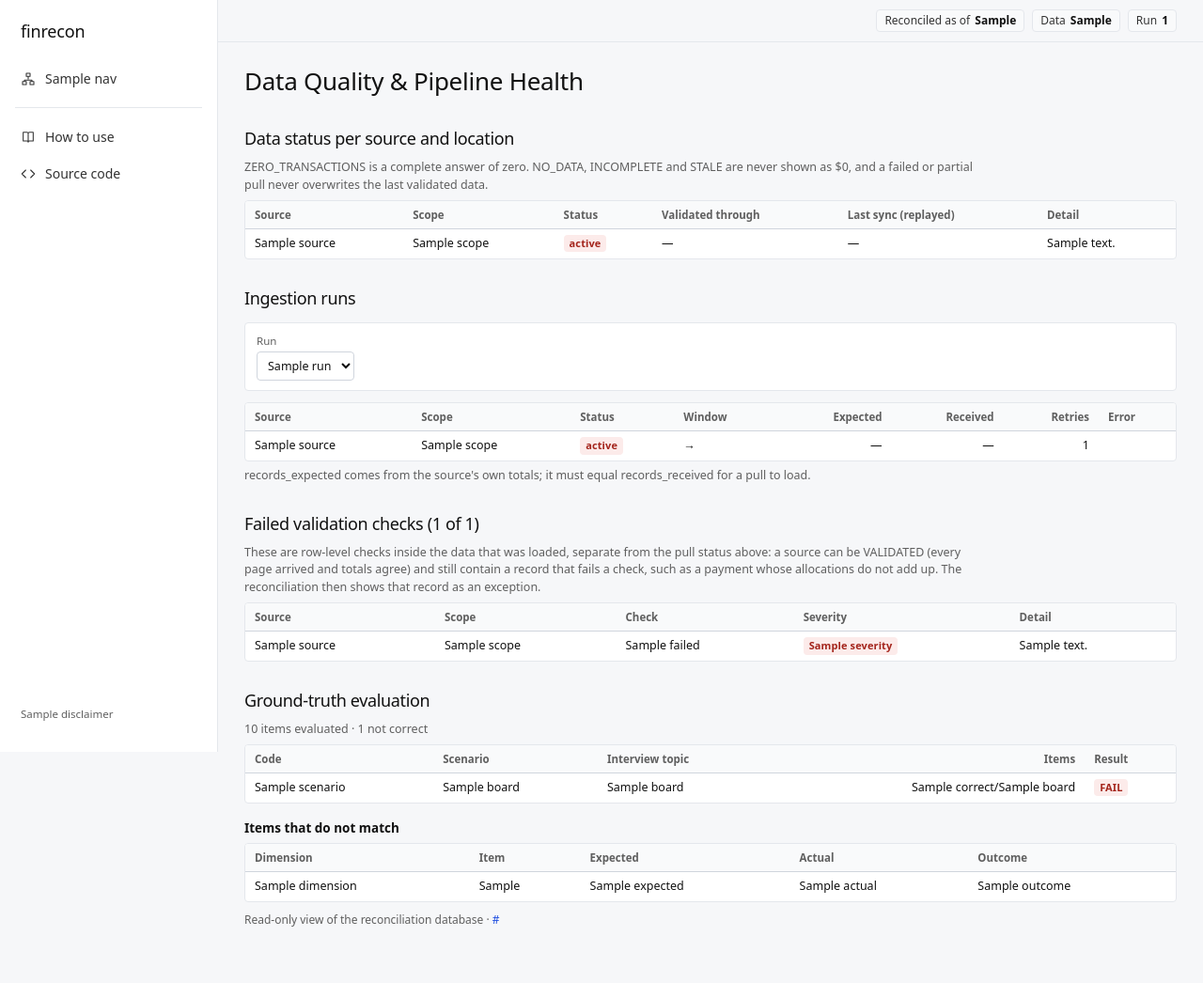
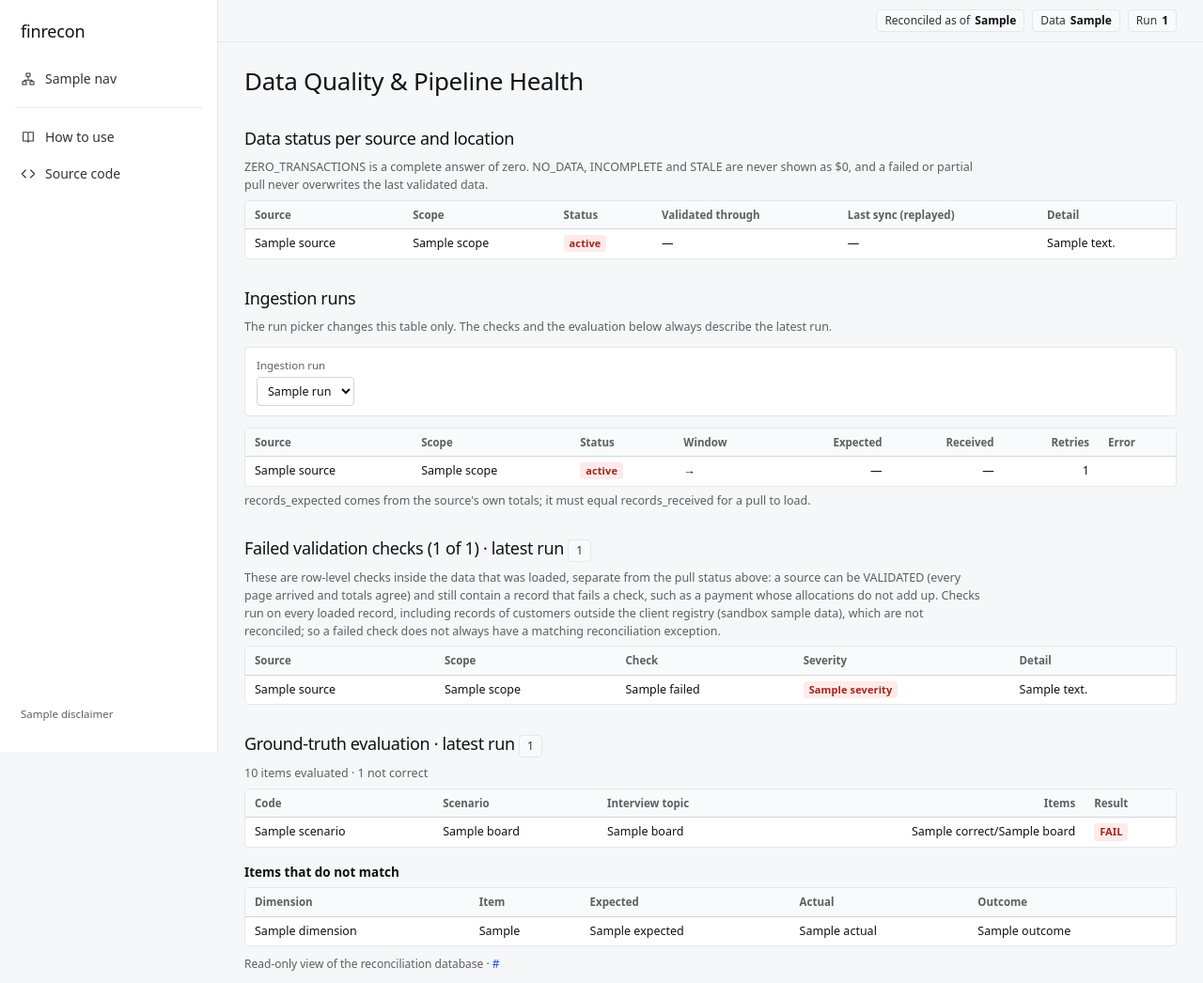
Before and after one commit to jjeong4335/finrecon, a Django app: template webapp/templates/webapp/data_quality.html in a window 1280 px wide. Shown: the top 1046 px of the page at 94% size. Before the commit the page ends 986 px from the top, so only its background shows below. Run offline with Django 5.2, Linux system fonts and the light colour scheme; the template is opened without the code that fills it: most values are stand-ins (such as "Sample title", 1, 10 or a date in 2020); some web fonts are replaced.

Commit message:
Data quality: accurate note on checks vs exceptions, label which run each table describes

```diff
--- a/webapp/templates/webapp/data_quality.html
+++ b/webapp/templates/webapp/data_quality.html
@@ -8,17 +8,18 @@
 {% for d in status %}<tr><td>{{ d.source }}</td><td class="nw">{{ d.scope }}</td><td><span class="pill {{ d.status|pill }}">{{ d.status }}</span></td><td class="nw">{{ d.validated_through|default:"—" }}</td><td class="nw">{{ d.last_successful_sync|default:"—" }}</td><td>{{ d.detail }}</td></tr>{% endfor %}</table></div>
 
 <h2>Ingestion runs</h2>
-<form class="filters" method="get"><label>Run<select name="run" onchange="this.form.submit()">{% for r in runs %}<option{% if r == picked %} selected{% endif %}>{{ r }}</option>{% endfor %}</select></label><noscript><button>Show</button></noscript></form>
+<p class="sub">The run picker changes this table only. The checks and the evaluation below always describe the latest run.</p>
+<form class="filters" method="get"><label>Ingestion run<select name="run" onchange="this.form.submit()">{% for r in runs %}<option{% if r == picked %} selected{% endif %}>{{ r }}</option>{% endfor %}</select></label><noscript><button>Show</button></noscript></form>
 <div class="wrap" style="margin-top:10px"><table><tr><th>Source</th><th>Scope</th><th>Status</th><th>Window</th><th class="n">Expected</th><th class="n">Received</th><th class="n">Retries</th><th>Error</th></tr>
 {% for h in history %}<tr><td>{{ h.source }}</td><td class="nw">{{ h.scope }}</td><td><span class="pill {{ h.status|pill }}">{{ h.status }}</span></td><td class="nw">{{ h.window_start|default:"" }} → {{ h.window_end|default:"" }}</td><td class="n">{{ h.records_expected|default:"—" }}</td><td class="n">{{ h.records_received|default:"—" }}</td><td class="n">{{ h.retry_count }}</td><td>{{ h.error_details|default:"" }}</td></tr>{% endfor %}</table></div>
 <p class="sub">records_expected comes from the source's own totals; it must equal records_received for a pull to load.</p>
 
-<h2>Failed validation checks ({{ failed|length }} of {{ findings|length }})</h2>
-<p class="sub">These are row-level checks inside the data that was loaded, separate from the pull status above: a source can be VALIDATED (every page arrived and totals agree) and still contain a record that fails a check, such as a payment whose allocations do not add up. The reconciliation then shows that record as an exception.</p>
+<h2>Failed validation checks ({{ failed|length }} of {{ findings|length }}) · latest run <span class="chip">{{ run.run_id }}</span></h2>
+<p class="sub">These are row-level checks inside the data that was loaded, separate from the pull status above: a source can be VALIDATED (every page arrived and totals agree) and still contain a record that fails a check, such as a payment whose allocations do not add up. Checks run on every loaded record, including records of customers outside the client registry (sandbox sample data), which are not reconciled; so a failed check does not always have a matching reconciliation exception.</p>
 <div class="wrap"><table><tr><th>Source</th><th>Scope</th><th>Check</th><th>Severity</th><th>Detail</th></tr>
 {% for x in failed %}<tr><td>{{ x.source }}</td><td class="nw">{{ x.scope }}</td><td class="nw">{{ x.check_name }}</td><td><span class="pill {{ x.severity|pill }}">{{ x.severity }}</span></td><td>{{ x.detail }}</td></tr>{% empty %}<tr><td colspan="5">None.</td></tr>{% endfor %}</table></div>
 
-<h2>Ground-truth evaluation</h2>
+<h2>Ground-truth evaluation · latest run <span class="chip">{{ run.run_id }}</span></h2>
 <p class="sub">{{ evals_total }} items evaluated · {{ evals_bad|length }} not correct</p>
 <div class="wrap"><table><tr><th>Code</th><th>Scenario</th><th>Interview topic</th><th class="n">Items</th><th>Result</th></tr>
 {% for b in board %}<tr><td>{{ b.scenario }}</td><td>{{ b.title }}</td><td>{{ b.interview_question }}</td><td class="n">{{ b.correct }}/{{ b.items }}</td><td><span class="pill {% if b.passed %}ok{% else %}bad{% endif %}">{% if b.passed %}PASS{% else %}FAIL{% endif %}</span></td></tr>{% endfor %}</table></div>
```
